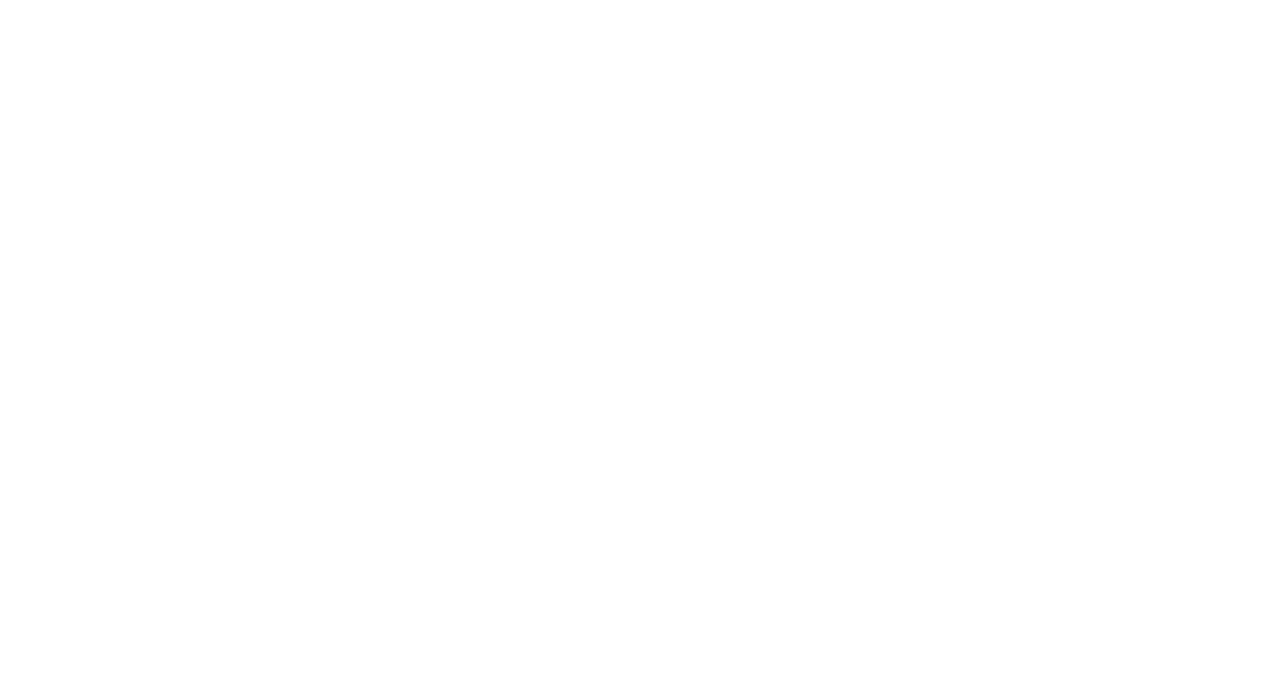
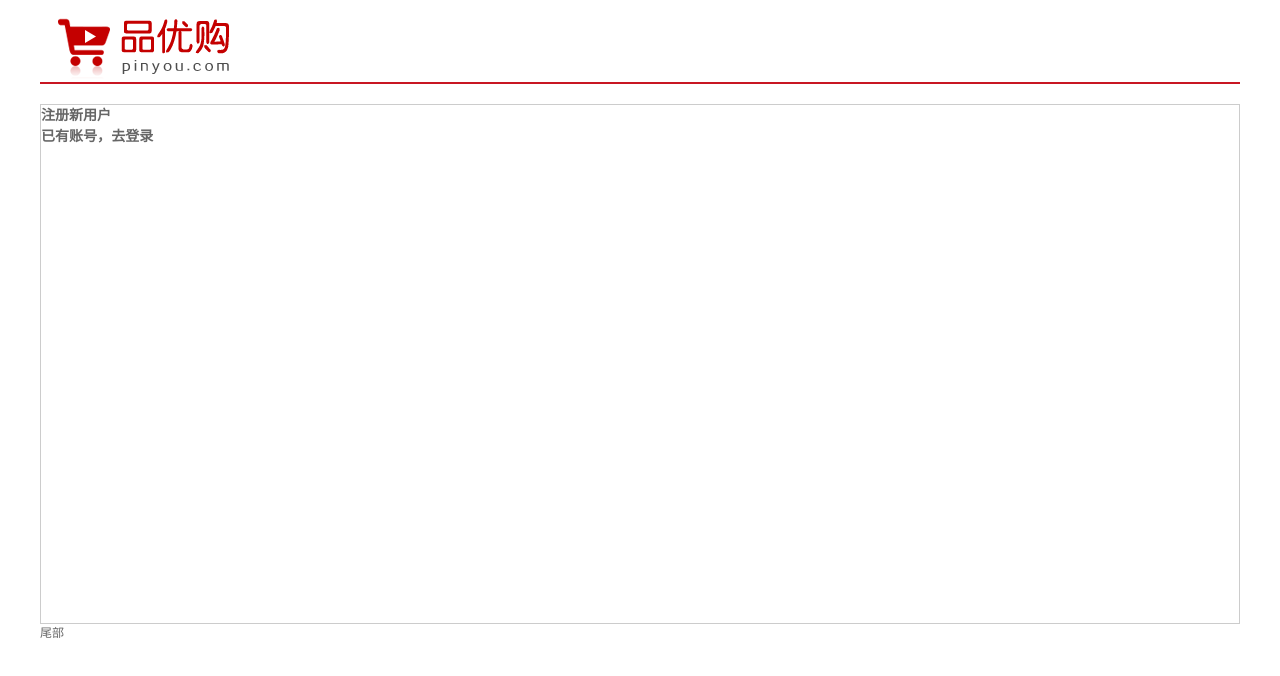
Before and after one commit to HZX-Web-Project/HZXShopping, a plain HTML site: page register.html in a window 1280 px wide. Drawn offline with Linux system fonts and the light colour scheme.

Commit message:
注册界面

```diff
--- a/css/register.css
+++ b/css/register.css
@@ -0,0 +1,18 @@
+.w {
+	width: 1200px;
+	margin: 0 auto;
+}
+
+header {
+	height: 84px;
+	border-bottom: 2px solid #C81623;
+}
+header .logo {
+	padding: 18px;
+}
+
+.registerarea {
+	height: 520px;
+	border: 1px solid #ccc;
+	margin-top: 20px;
+}
--- a/register.html
+++ b/register.html
@@ -9,7 +9,21 @@
 	</head>
 
 	<body>
-
+		<div class="w">
+			<header>
+				<div class="logo">
+					<a href="index.html"><img src="img/logo.png" ></a>
+				</div>
+			</header>
+			<div class="registerarea">
+				<h3>注册新用户
+				<div class="login">已有账号，去登录</div>
+				</h3>
+			</div>
+			<footer>
+				尾部
+			</footer>
+		</div>
 	</body>
 
 </html>
```
Also changed, not shown: index.html (+1 -1 lines).
